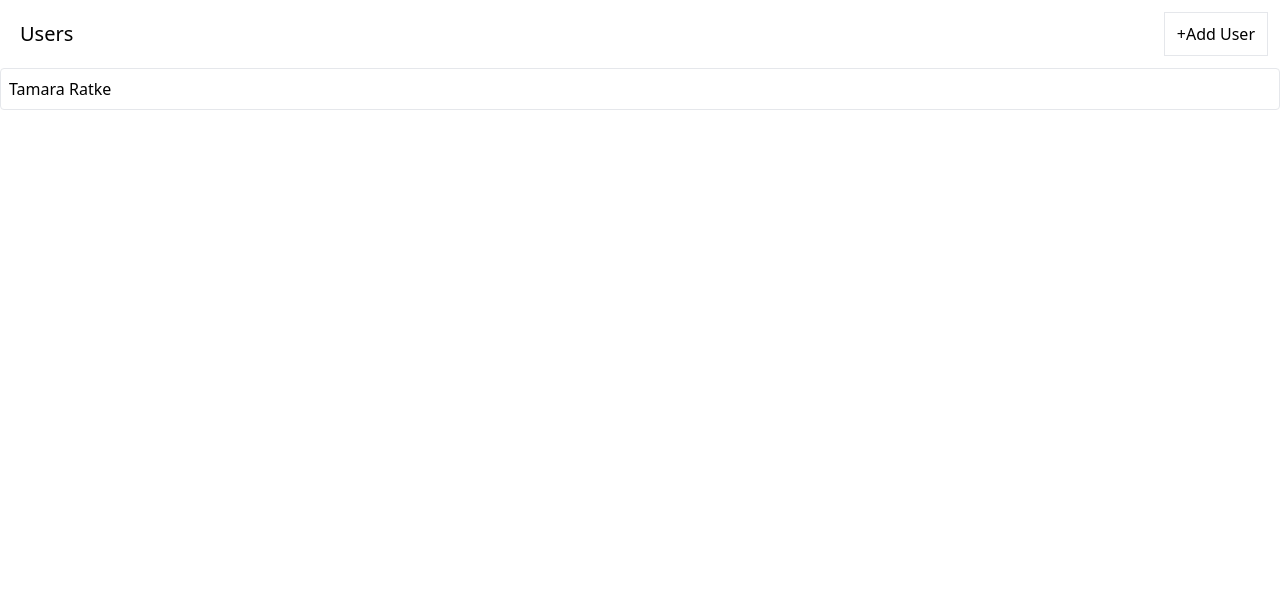
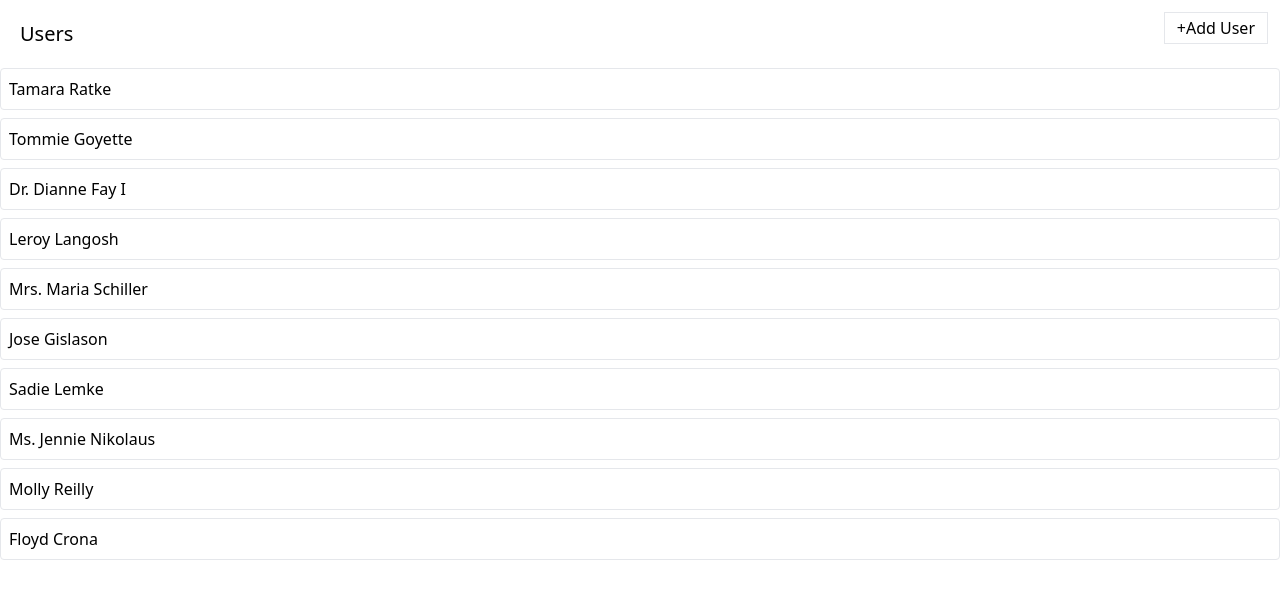
Before and after one commit to sainath28220/redux-photos, a React (Vite) app: page / in a window 1280 px wide. Shown: the top 598 px of the page. Built offline with nearby package versions, Linux system fonts and the light colour scheme; data requests are answered from the project's data file.

Commit message:
3 files modified, 1 added

```diff
--- a/db.json
+++ b/db.json
@@ -3,6 +3,42 @@
     {
       "id": 1,
       "name": "Tamara Ratke"
+    },
+    {
+      "name": "Tommie Goyette",
+      "id": 2
+    },
+    {
+      "name": "Dr. Dianne Fay I",
+      "id": 3
+    },
+    {
+      "name": "Leroy Langosh",
+      "id": 4
+    },
+    {
+      "name": "Mrs. Maria Schiller",
+      "id": 5
+    },
+    {
+      "name": "Jose Gislason",
+      "id": 6
+    },
+    {
+      "name": "Sadie Lemke",
+      "id": 7
+    },
+    {
+      "name": "Ms. Jennie Nikolaus",
+      "id": 8
+    },
+    {
+      "name": "Molly Reilly",
+      "id": 9
+    },
+    {
+      "name": "Floyd Crona",
+      "id": 10
     }
   ],
   "albums": [],
--- a/src/components/Button.jsx
+++ b/src/components/Button.jsx
@@ -1,4 +1,5 @@
 import className from 'classnames';
+import { GoSync } from 'react-icons/go'
 
 function Button({
   children,
@@ -9,12 +10,14 @@
   danger,
   outline,
   rounded,
+  loading,
   ...rest
 }) {
   const classes = className(
     rest.className,
-    'flex items-center px-3 py-1.5 border',
+    'flex items-center px-3 py-1.5 border h-8',
     {
+      'opacity-80': loading,
       'border-blue-500 bg-blue-500 text-white': primary,
       'border-gray-900 bg-gray-900 text-white': secondary,
       'border-green-500 bg-green-500 text-white': success,
@@ -31,8 +34,8 @@
   );
 
   return (
-    <button {...rest} className={classes}>
-      {children}
+    <button {...rest} disabled={loading} className={classes}>
+      {loading ?  <GoSync className='animate-spin' /> :children}
     </button>
   );
 }
--- a/src/components/UsersList.jsx
+++ b/src/components/UsersList.jsx
@@ -1,29 +1,41 @@
-import { useEffect } from 'react';
-import { useDispatch, useSelector } from 'react-redux';
-import { fetchUsers,addUser } from '../store';
+import { useEffect, useState } from 'react';
+import { useSelector } from 'react-redux';
+import { useThunk } from '../hooks/use-thunk';
+import { fetchUsers, addUser } from '../store';
 import Skeleton from './Skeleton';
 import Button from './Button';
 
+
+
+
 const UsersList = () => {
-  const dispatch = useDispatch();
-  const { isLoading, data, error } = useSelector((state) => {
-    return state.users
+  const [ doFetchUsers, isLoadingUsers, loadingUsersError ] = useThunk(fetchUsers);
+  const [ doCreateUser, isCreatingUser, creatingUserError ] = useThunk(addUser);
+  // const [ isCreatingUser,setIsCreatingUser ] = useState(false);
+  // const [ creatingUserError,setCreatingUserError ] = useState(null);
+  // const dispatch = useDispatch();
+  const { data } = useSelector((state) => {
+    return state.users;
   });
 
   useEffect(() => {
-    dispatch(fetchUsers());
-  }, [dispatch]);
+    doFetchUsers();
+  }, [doFetchUsers]);
 
   const handleUserAdd = () => {
-    dispatch(addUser());
-  }
-  if (isLoading) {
-    return <Skeleton times={1} className="h-10 w-full" />;
-  }
-  if (error) {
-    return <div>error fetching data </div>;
-  }
-  const renderedUsers = data.map((user) => {
+    doCreateUser();
+    // setIsCreatingUser(true);
+    // dispatch(addUser()).unwrap()
+    // .catch((err)=> setCreatingUserError(err))
+    // .finally(()=>setIsCreatingUser(false));
+  };
+  let content;
+  if (isLoadingUsers) {
+    content =  <Skeleton times={6} className="h-10 w-full" />;
+  }else if (loadingUsersError) {
+    content =  <div>error fetching data </div>;
+  }else{
+    content = data.map((user) => {
       return (
         <div key={user.id} className="mb-2 border rounded">
           <div className="flex p-2 justify-between items-center cursor-pointer">
@@ -32,16 +44,16 @@
         </div>
       );
     });
+  }
 
-  return(
+  return (
     <div>
       <div className="flex flex-row justify-between m-3">
-        <h1 className='m-2 text-xl'>Users</h1>
-        <Button onClick={handleUserAdd}>
-          +Add User
-        </Button>
+        <h1 className="m-2 text-xl">Users</h1>
+        <Button loading={isCreatingUser} onClick={handleUserAdd}>+Add User</Button>
+        { creatingUserError && 'Error Creating User...' }
       </div>
-      {renderedUsers}
+      {content}
     </div>
   );
 };
--- /dev/null
+++ b/src/hooks/use-thunk.jsx
@@ -0,0 +1,20 @@
+import React,{useState,useCallback} from 'react';
+import { useDispatch } from 'react-redux';
+
+function useThunk(thunk){
+  const [ isLoading,setIsLoading ] = useState(false);
+  const [ error,setError ] = useState(null);
+  const dispatch = useDispatch();
+
+  const runThunk = useCallback((arg) =>{
+    setIsLoading(true)
+    dispatch(thunk(arg))
+    .unwrap()
+    .catch((err)=>setError(err))
+    .finally(() => setIsLoading(false))
+  },[dispatch,thunk]);
+
+  return [ runThunk,isLoading,error ]
+}
+
+export { useThunk }
```
Lines whose indentation alone changed are shown as unchanged.
